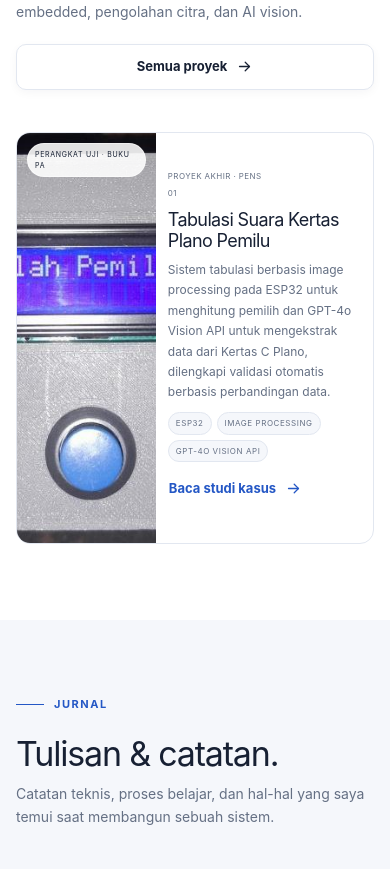
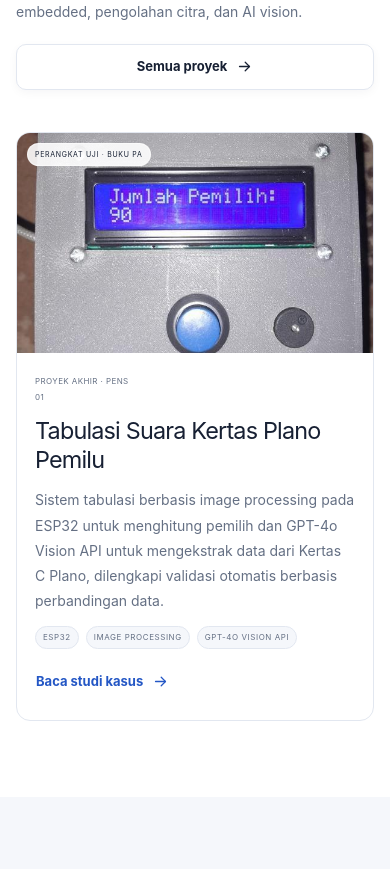
Before and after one commit to Nawfalfaiz30/nawfalweb, a React (Vite) app: page / in a window 390 px wide. Shown: the part 3306-4175 px from the top of the page. Built offline with nearby package versions, Linux system fonts and the light colour scheme.

Commit message:
Stack project card details below image on mobile

```diff
--- a/src/index.css
+++ b/src/index.css
@@ -1164,3 +1164,69 @@ footer { background: var(--dark); color: var(--white); padding-top: 72px; }
     min-height: 410px;
   }
 }
+
+
+/* Mobile: stack project-card content below the image, matching Licia's mobile card. */
+@media (max-width: 760px) {
+  .other-projects > .project-card-wide,
+  .container > .project-card-wide {
+    display: grid;
+    grid-template-columns: minmax(0, 1fr);
+    min-height: 0;
+    height: auto;
+    align-items: stretch;
+  }
+
+  .project-card-wide .project-visual {
+    width: 100%;
+    height: clamp(220px, 62vw, 320px);
+    min-height: 0;
+    aspect-ratio: 16 / 9;
+  }
+
+  .project-card-wide .project-visual img {
+    width: 100%;
+    height: 100%;
+    object-fit: cover;
+    object-position: center 45%;
+  }
+
+  .project-card-wide .card-content {
+    width: 100%;
+    min-width: 0;
+    padding: 24px 20px;
+    gap: 13px;
+    align-items: flex-start;
+    justify-content: flex-start;
+  }
+
+  .project-card-wide .card-content h3 {
+    font-size: clamp(23px, 6vw, 30px);
+    line-height: 1.22;
+  }
+
+  .project-card-wide .card-content p {
+    font-size: 14px;
+    line-height: 1.8;
+  }
+
+  .project-card-wide .card-content .tags {
+    display: flex;
+    flex-wrap: wrap;
+    gap: 7px;
+  }
+
+  .project-card-wide .card-content .button {
+    margin-top: 2px;
+  }
+}
+
+@media (max-width: 420px) {
+  .project-card-wide .project-visual {
+    height: 220px;
+  }
+
+  .project-card-wide .card-content {
+    padding: 22px 18px;
+  }
+}
```
